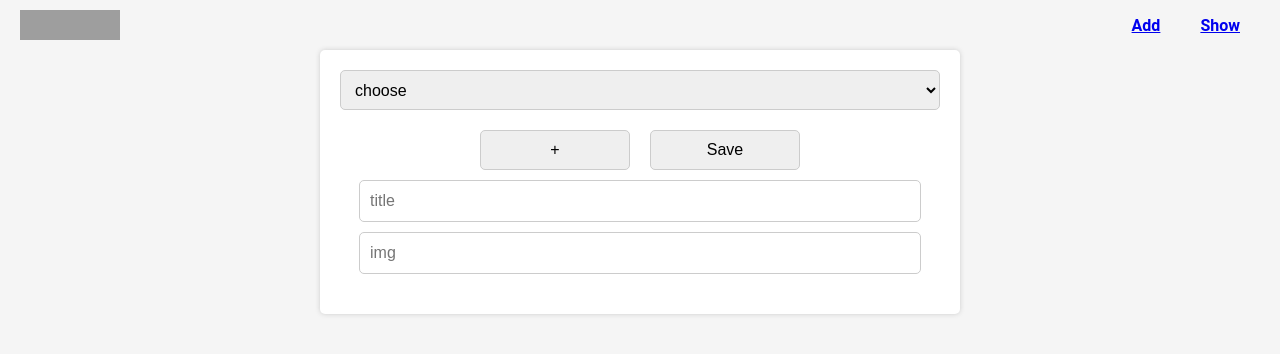
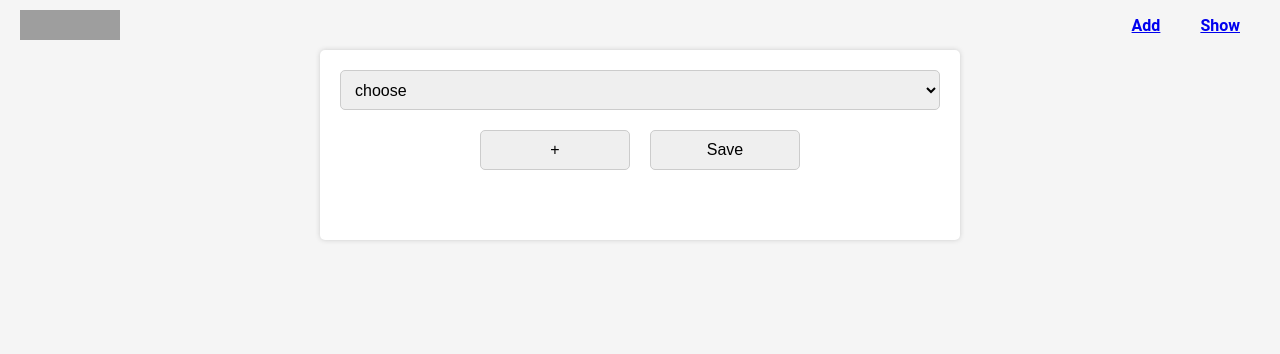
Before and after one commit to 3ibsi69/Blog-app-front, an Angular app: page /ajout in a window 1280 px wide. Shown: the top 354 px of the page. Built offline with nearby package versions, Linux system fonts and the light colour scheme; grey boxes are pictures that could not be loaded.

Commit message:
fixed adding

```diff
--- a/src/app/ajout/ajout.component.html
+++ b/src/app/ajout/ajout.component.html
@@ -1,61 +1,3 @@
-<!-- <div class="container-blog">
-  <div class="create">
-    <div>
-      <div class="head-create">
-        <input type="text" placeholder="title" #title />
-        <input type="text" placeholder="wallpaper" #wallpaper />
-      </div>
-      <div class="add-content">
-        <label for="tag">Tag:</label>
-        <select [(ngModel)]="selectedTag" id="tag">
-          <option value="">Select a tag</option>
-          <option value="title">Title</option>
-          <option value="text">Text</option>
-          <option value="img">image</option>
-        </select>
-        <button (click)="addInput()">+</button>
-      </div>
-    </div>
-
-    <div *ngFor="let item of blogData">
-      <input type="text" [placeholder]="item.tag" [(ngModel)]="item.content" />
-    </div>
-
-    <button (click)="saveBlog(title.value, wallpaper.value)">Preview</button>
-    <button (click)="addBlog()">addblog</button>
-  </div>
-  <div class="preview">
-    <div class="main-blog" *ngIf="preview !== null">
-      <div class="main-left">
-        <img *ngIf="preview.wallpaper" [src]="preview.wallpaper" alt="" />
-      </div>
-      <div class="main-right">
-        <h1
-          class="display-4 fw-bold text-body-emphasis"
-          *ngIf="preview.wallpaper"
-        >
-          {{ preview.title }}
-        </h1>
-
-        <div *ngFor="let e of preview.content">
-          <h2 class="pb-2 border-bottom" *ngIf="e.tag === 'title'">
-            {{ e.content }}
-          </h2>
-          <p *ngIf="e.tag === 'text'">
-            {{ e.content }}
-          </p>
-          <img
-            *ngIf="e.tag === 'img'"
-            [src]="e.content"
-            style="width: 50%; margin: 0 auto"
-            alt=""
-          />
-        </div>
-      </div>
-    </div>
-  </div>
-</div> -->
-
 <div class="container">
   <select [(ngModel)]="selectTag">
     <option value="">choose</option>
@@ -68,16 +10,9 @@
     <button (click)="addBlog()">Save</button>
   </div>
   <div class="inputs">
-    <input type="text" placeholder="title" />
-    <input type="text" placeholder="img" />
-
     <div class="inputs-option" *ngFor="let i of blogData">
       <ng-container *ngIf="i.tag === 'title'">
-        <input
-          type="text"
-          placeholder="{{ i.tag }}"
-          [(ngModel)]="i.description"
-        />
+        <input type="text" placeholder="{{ i.tag }}" [(ngModel)]="i.title" />
       </ng-container>
       <ng-container *ngIf="i.tag === 'description'">
         <input
```
Also changed, not shown: src/app/ajout/ajout.component.ts (+0 -22 lines).
